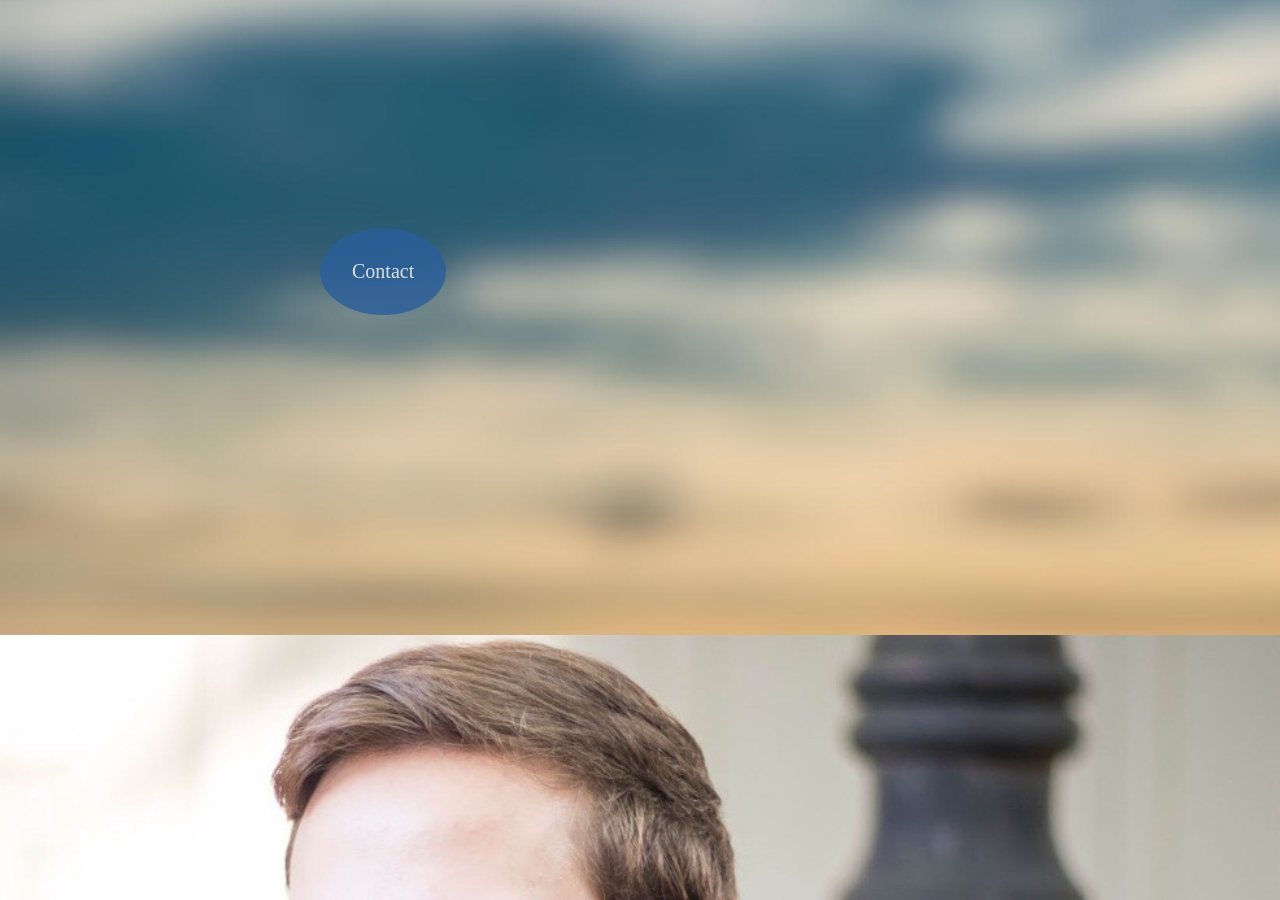
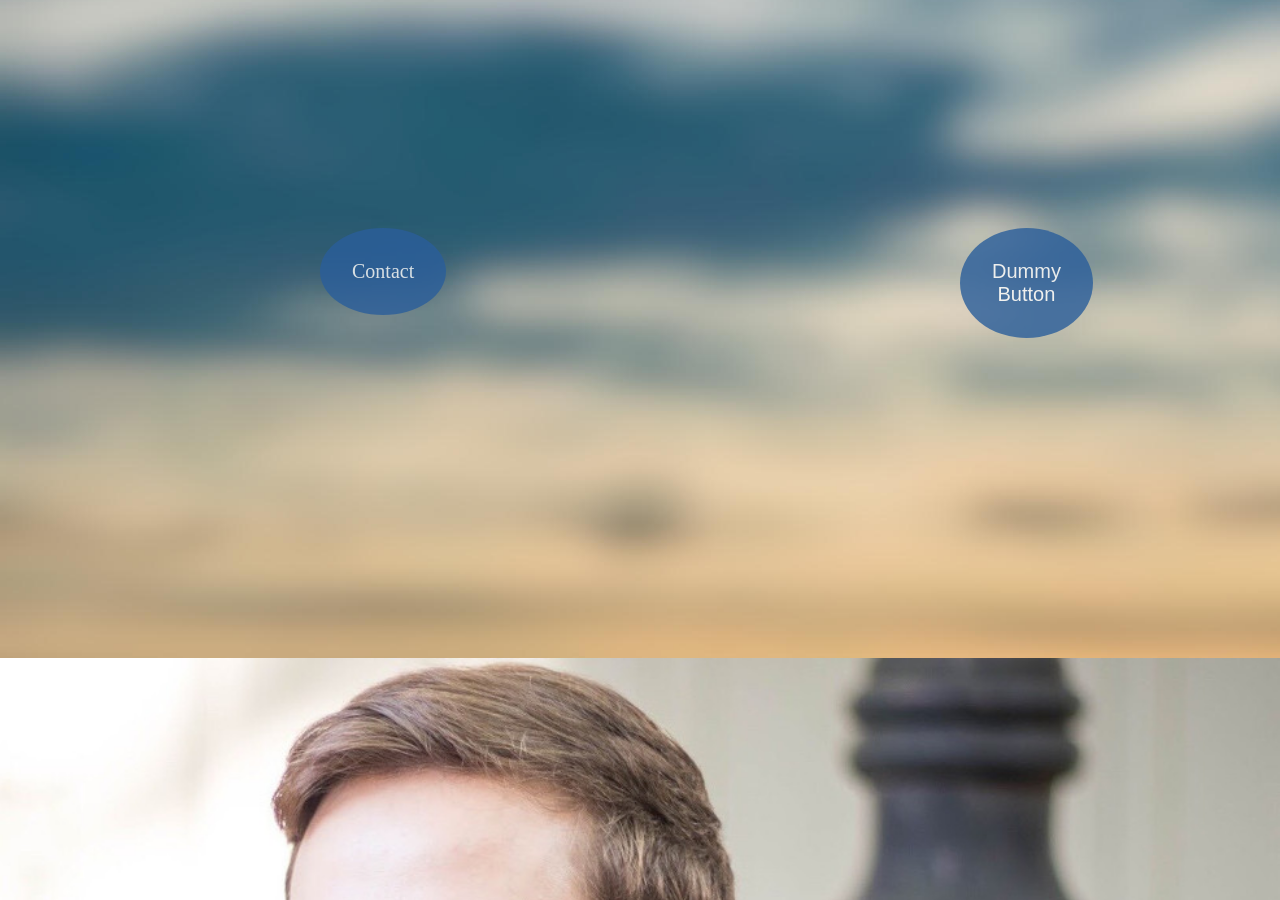
Before and after one commit to leemlb06pmi/leemlb06pmi.github.io, a Jekyll site: the page built from index.html, in a window 1280 px wide and 900 px high, scrolled down 498 px. Built offline with Jekyll 4.4.1, drawn with Linux system fonts in a browser that asks for light colours.

Commit message:
Update index.html

```diff
--- a/index.html
+++ b/index.html
@@ -17,6 +17,7 @@ title: Miles Herr, Tenor
 					<a href="mailto:miles@finexus.com" class="button b1">Contact</a>
 				</div>
 				<div class="column mini">
+					<button class="button b1">Dummy Button</button>
 				</div>
 			</div>
 		</div>
```
